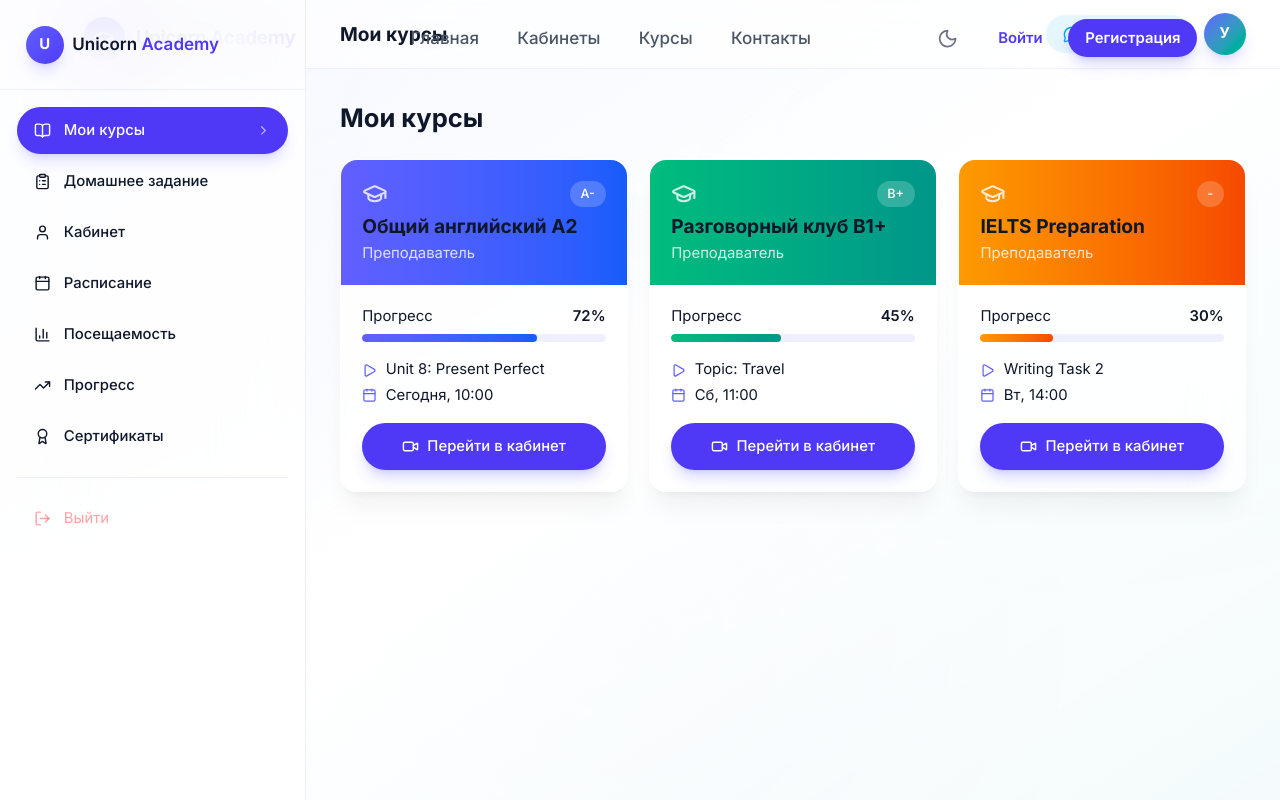
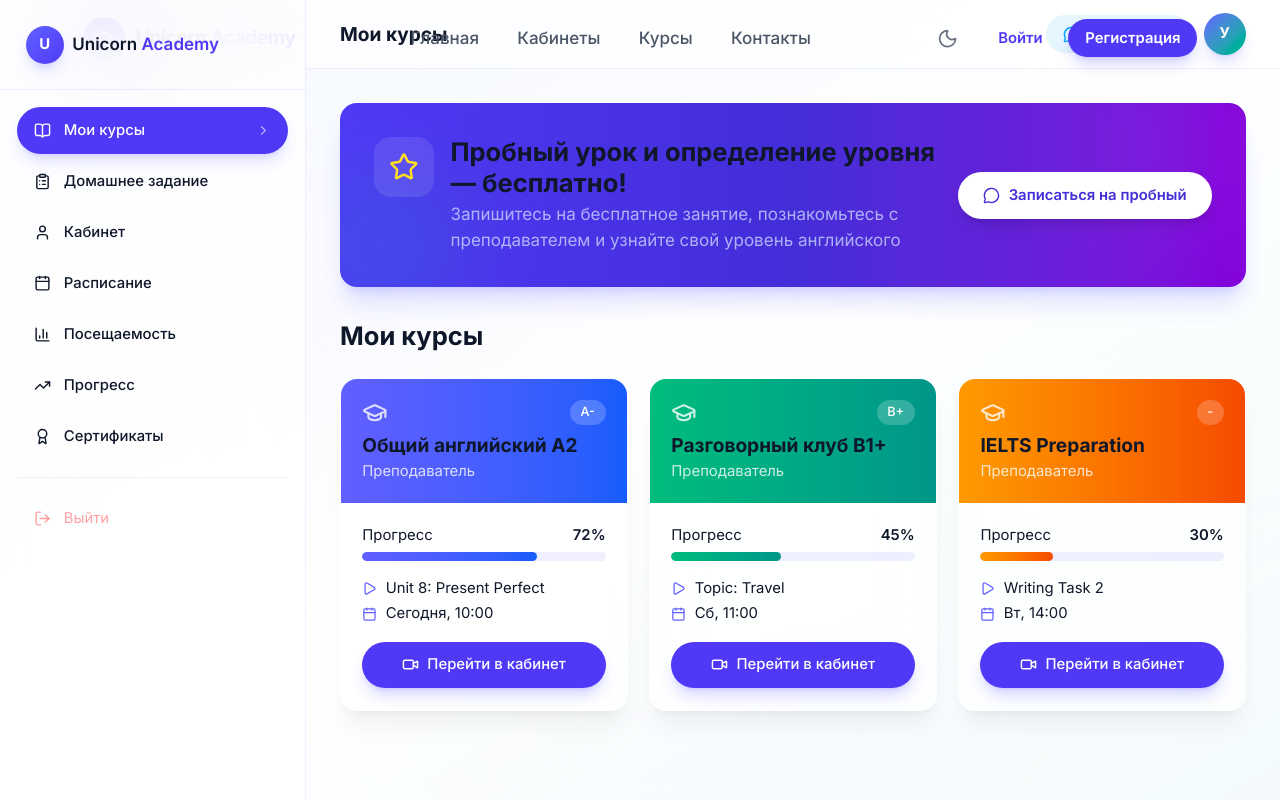
Before and after one commit to nuralyga07-netizen/unicorn-academy, a Next.js app: page /dashboard in a window 1280 px wide. Shown: the top 800 px of the page. Built offline with nearby package versions, Linux system fonts and the light colour scheme.

Commit message:
Add classroom passwords, free trial lesson, fix prices

```diff
--- a/src/app/admin/classrooms/page.tsx
+++ b/src/app/admin/classrooms/page.tsx
@@ -12,7 +12,6 @@ import {
   PowerOff,
   Monitor,
   X,
-  Check,
   Users,
   Key,
 } from "lucide-react";
--- a/src/app/classrooms/page.tsx
+++ b/src/app/classrooms/page.tsx
@@ -7,7 +7,6 @@ import {
   FileText,
   Clock,
   Users,
-  MapPin,
   Calendar,
   Play,
   CheckCircle2,
--- a/src/app/dashboard/page.tsx
+++ b/src/app/dashboard/page.tsx
@@ -10,16 +10,13 @@ import {
   Calendar,
   BarChart3,
   Award,
-  Bell,
   ChevronRight,
   GraduationCap,
   CheckCircle2,
   Clock,
   TrendingUp,
-  FileText,
   Video,
   Menu,
-  X,
   LogOut,
   Star,
   Play,
@@ -598,6 +595,44 @@ export default function StudentDashboard() {
           </div>
         </header>
 
+        {/* Free trial lesson banner */}
+        <div className="p-4 lg:p-8 pb-0 lg:pb-0">
+          <motion.div
+            initial={{ opacity: 0, y: 20 }}
+            animate={{ opacity: 1, y: 0 }}
+            className="relative overflow-hidden rounded-2xl bg-gradient-to-r from-indigo-600 via-indigo-700 to-purple-700 shadow-xl shadow-indigo-500/20"
+          >
+            {/* Decorative elements */}
+            <div className="absolute -top-20 -right-20 w-60 h-60 rounded-full bg-white/5 blur-3xl" />
+            <div className="absolute -bottom-10 -left-10 w-40 h-40 rounded-full bg-emerald-400/10 blur-2xl" />
+
+            <div className="relative z-10 flex flex-col sm:flex-row items-start sm:items-center justify-between gap-4 p-6 lg:p-8">
+              <div className="flex items-start gap-4">
+                <div className="w-14 h-14 rounded-2xl bg-white/10 flex items-center justify-center shrink-0">
+                  <Star className="w-7 h-7 text-yellow-300" />
+                </div>
+                <div>
+                  <h3 className="text-xl sm:text-2xl font-bold text-white">
+                    Пробный урок и определение уровня — бесплатно!
+                  </h3>
+                  <p className="text-indigo-200/80 text-sm sm:text-base mt-1 max-w-xl">
+                    Запишитесь на бесплатное занятие, познакомьтесь с преподавателем и узнайте свой уровень английского
+                  </p>
+                </div>
+              </div>
+              <a
+                href={TELEGRAM_LINK}
+                target="_blank"
+                rel="noopener noreferrer"
+                className="flex items-center gap-2 px-6 py-3 rounded-xl bg-white text-indigo-700 hover:bg-indigo-50 font-semibold text-sm transition-all shadow-lg shrink-0 whitespace-nowrap"
+              >
+                <MessageCircle className="w-4 h-4" />
+                Записаться на пробный
+              </a>
+            </div>
+          </motion.div>
+        </div>
+
         {/* Tab content */}
         <main className="p-4 lg:p-8">
           <AnimatePresence mode="wait">
```
